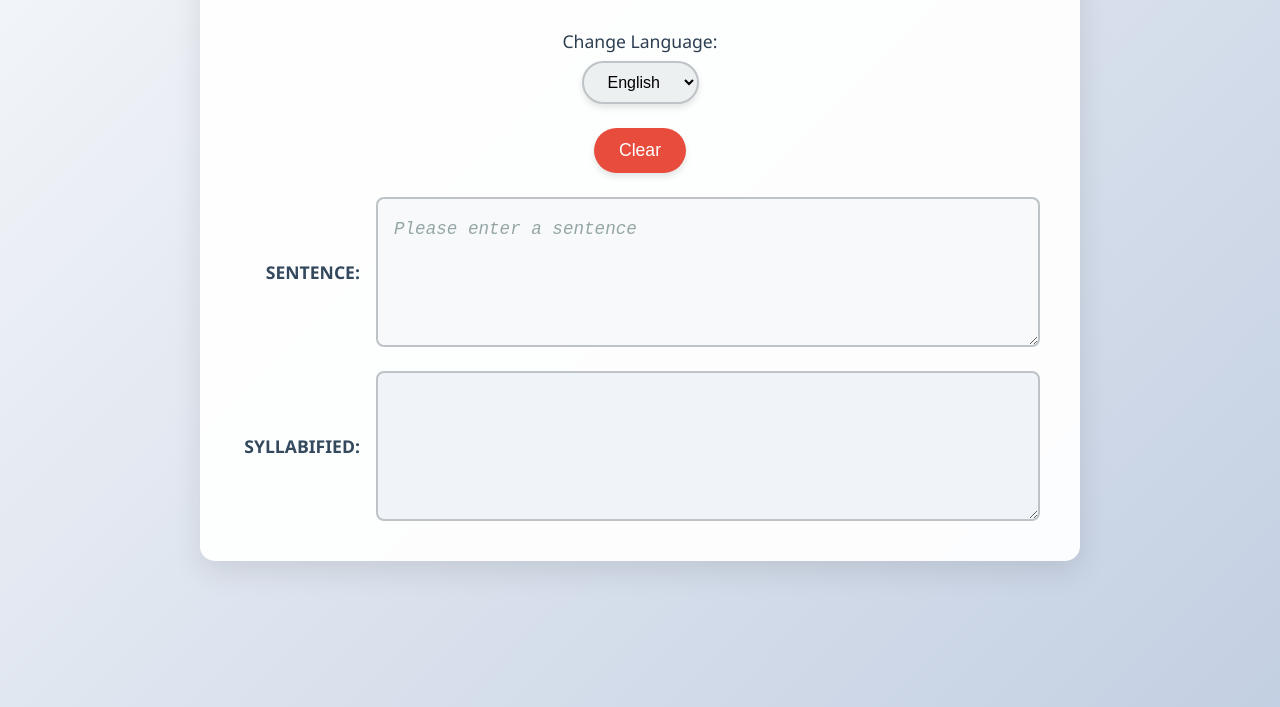
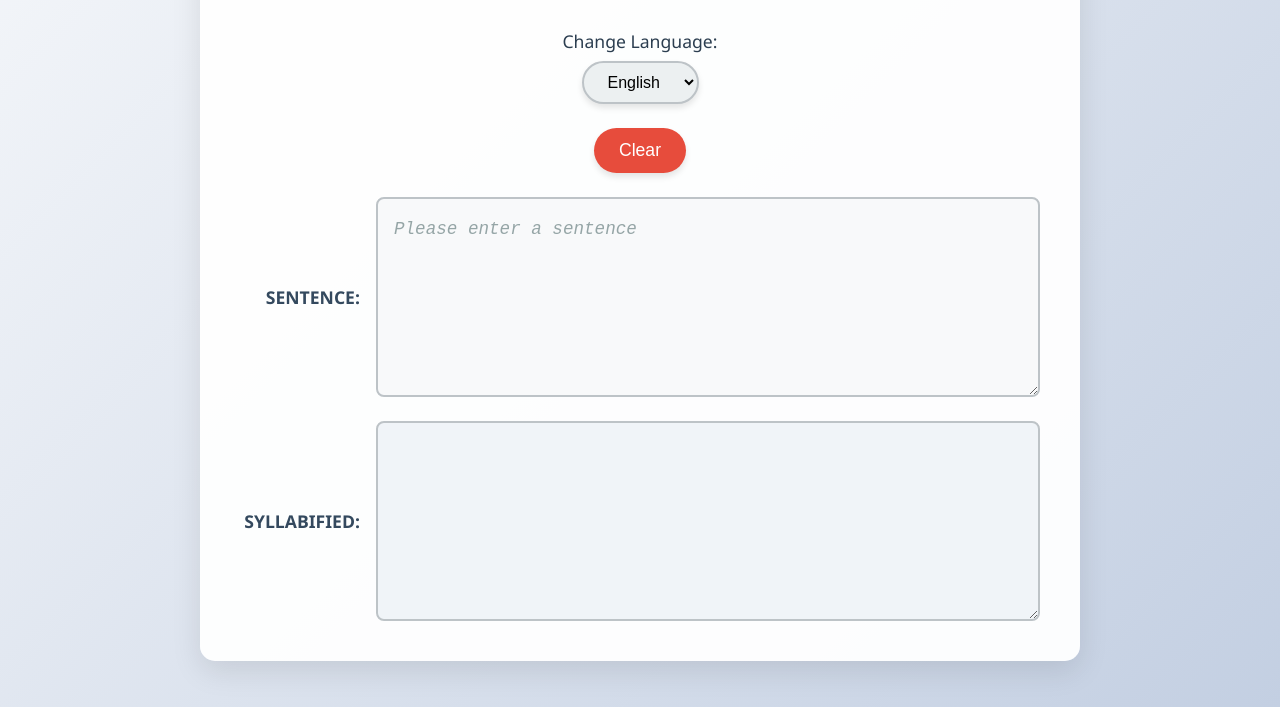
Before and after one commit to opethef10/Syllabify-Turkish, a plain HTML site: page index.html in a window 1280 px wide. Shown: the part 157-864 px from the top of the page. Drawn offline with Linux system fonts and the light colour scheme.

Commit message:
Fix textarea height

```diff
--- a/styles.css
+++ b/styles.css
@@ -71,7 +71,7 @@ textarea {
     flex:1;
     min-width: 0; /* Allows textarea to shrink below default width */
     width: 100%;
-    height: 150px;
+    height: 200px;
     padding: 1rem;
     font-size: 1.1rem;
     border: 2px solid #bdc3c7;
@@ -154,6 +154,7 @@ textarea::placeholder {
 
     textarea {
         width: 100%;
+        height: 300px;
         margin-left: 0;
     }
 }
```
